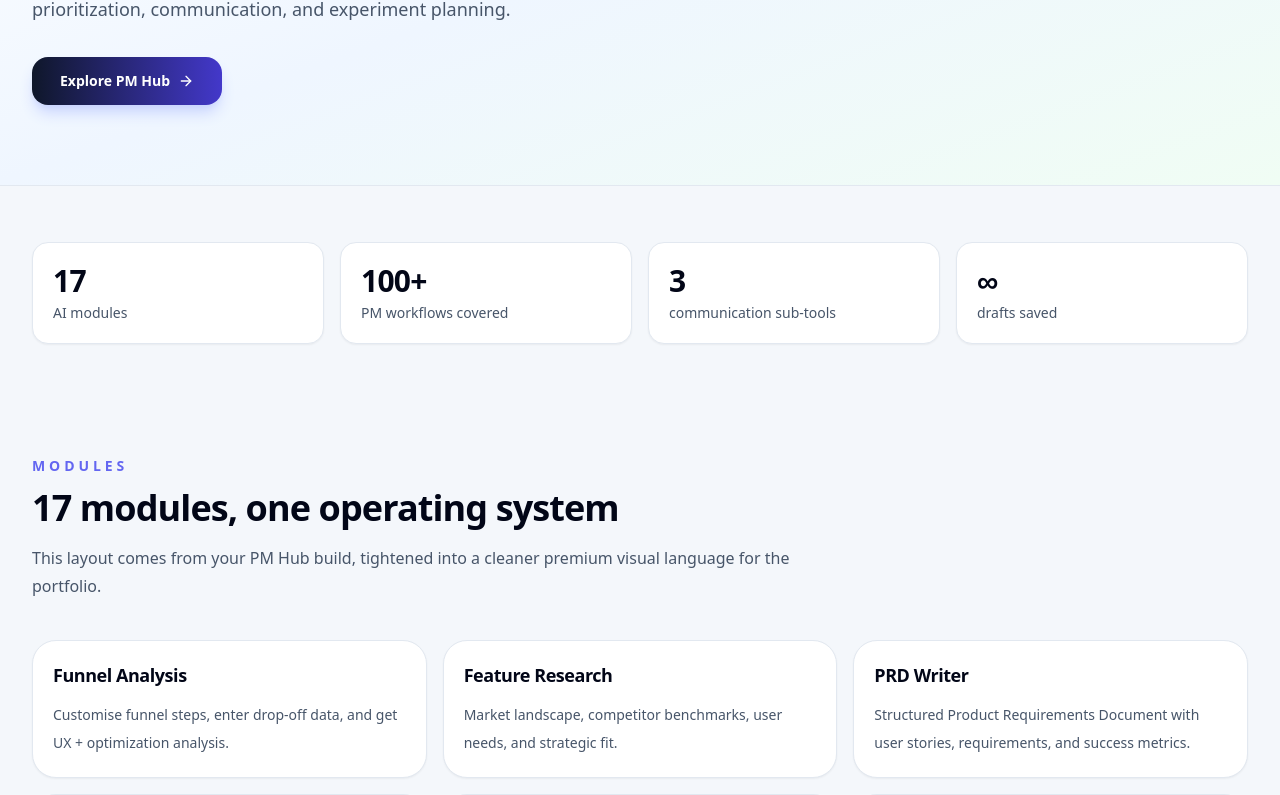
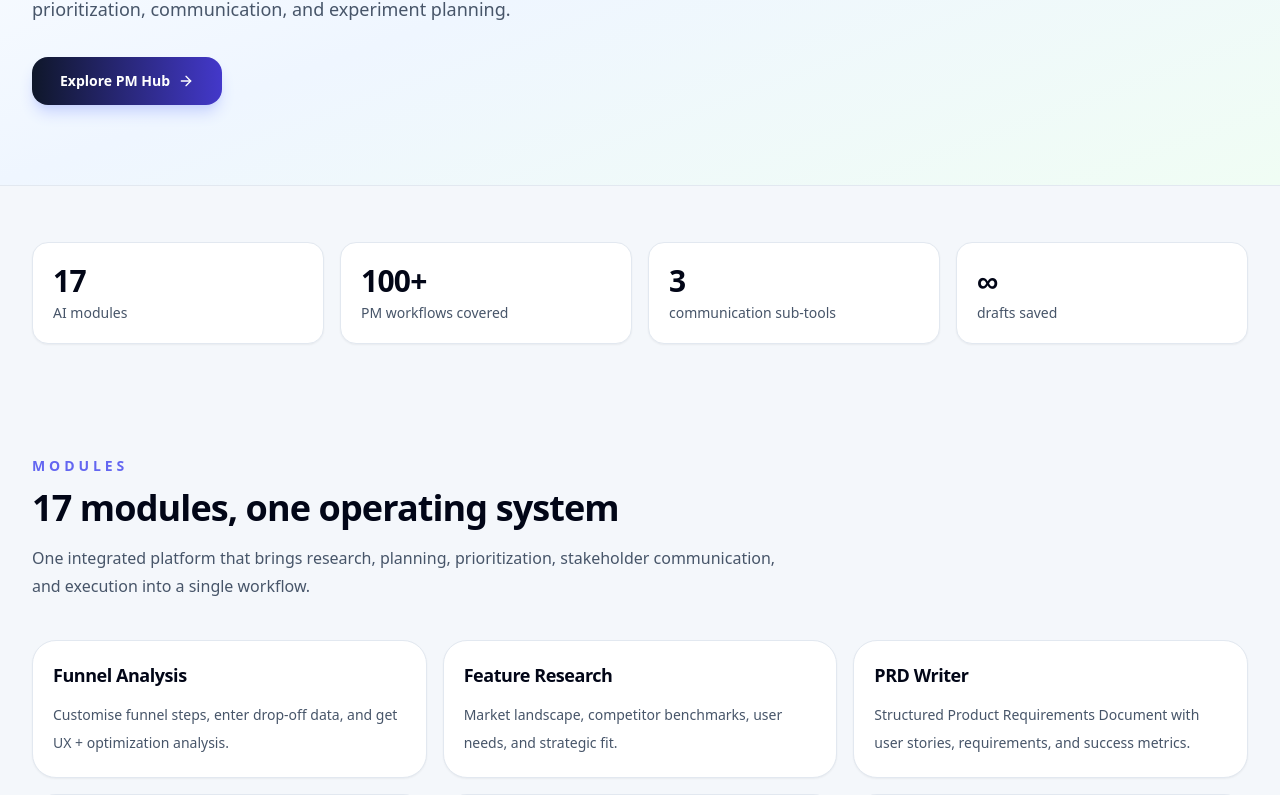
Before and after one commit to aruneshk30/Website, a Next.js app: page /ai-systems/pm-hub in a window 1280 px wide. Shown: the part 356-1151 px from the top of the page. Built offline with nearby package versions, Linux system fonts and the light colour scheme.

Commit message:
Update subtitle for PM Hub section

```diff
--- a/app/ai-systems/pm-hub/page.tsx
+++ b/app/ai-systems/pm-hub/page.tsx
@@ -46,7 +46,7 @@ export default function PMHubPage() {
           <SectionHeading
             eyebrow="Modules"
             title="17 modules, one operating system"
-            subtitle="This layout comes from your PM Hub build, tightened into a cleaner premium visual language for the portfolio."
+            subtitle="One integrated platform that brings research, planning, prioritization, stakeholder communication, and execution into a single workflow."
           />
           <div className="mt-10 grid gap-4 md:grid-cols-2 xl:grid-cols-3">
             {pmHubModules.map((module) => (
```
